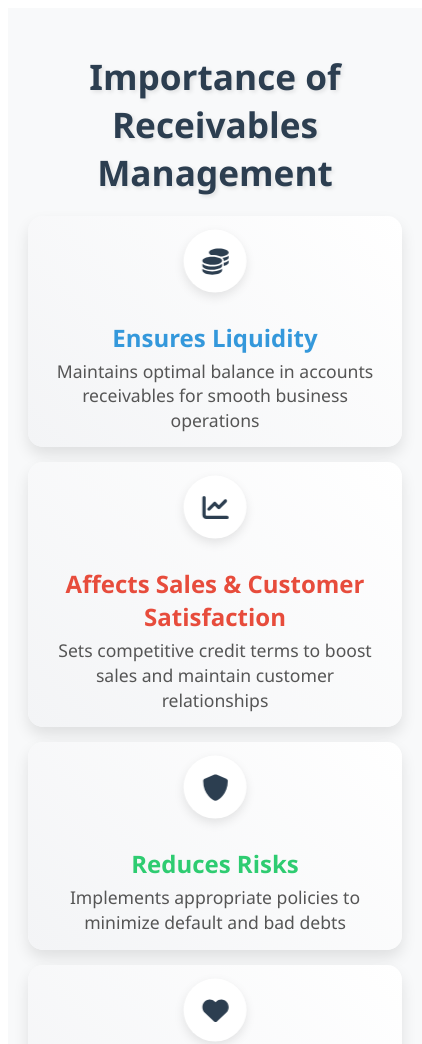
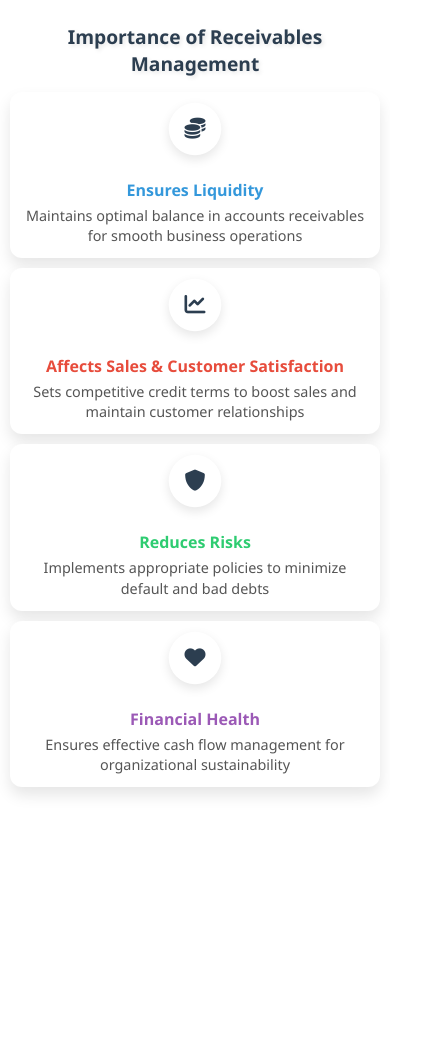
Before and after one commit to arunkitty27/MyHTMLPage, a plain HTML site: page revievableManagements.html in a window 390 px wide. Shown: the top 1044 px of the page, 422 px wide, since content can reach past the window. After the commit the page ends 844 px from the top, so only its background shows below. Drawn offline with Linux system fonts and the light colour scheme.

Commit message:
revievableManagements.html

```diff
--- a/revievableManagements.html
+++ b/revievableManagements.html
@@ -6,44 +6,45 @@
     <title>Receivables Management Infographic</title>
     <link href="https://cdnjs.cloudflare.com/ajax/libs/font-awesome/6.0.0/css/all.min.css" rel="stylesheet">
     <style>
+        body {
+            margin: 0;
+            padding: 0;
+            font-family: 'Segoe UI', Tahoma, Geneva, Verdana, sans-serif;
+        }
         .infographic-container {
-            width: 1200px;
-            height: 600px;
+            max-width: 100%;
+            padding: 15px;
             margin: 0 auto;
-            padding: 20px;
-            font-family: 'Segoe UI', Tahoma, Geneva, Verdana, sans-serif;
-            background: #f8f9fa;
+            box-sizing: border-box;
         }
         .section {
-            background: linear-gradient(45deg, #f3f4f6, #ffffff);
-            border-radius: 15px;
-            padding: 20px;
-            margin: 15px 0;
-            box-shadow: 0 8px 15px rgba(0,0,0,0.1);
-            transform: translateY(0);
+            border-radius: 12px;
+            padding: 15px;
+            margin: 12px 0;
+            box-shadow: 0 8px 15px rgba(0, 0, 0, 0.1);
             transition: all 0.4s ease;
             display: flex;
             align-items: center;
-            gap: 20px;
+            gap: 15px;
+            background: white;
         }
         .section:hover {
             transform: translateY(-10px);
-            box-shadow: 0 15px 30px rgba(0,0,0,0.15);
-            background: linear-gradient(45deg, #ffffff, #f3f4f6);
+            box-shadow: 0 15px 30px rgba(0, 0, 0, 0.15);
         }
         .icon-container {
-            width: 80px;
-            height: 80px;
+            width: 60px;
+            height: 60px;
             display: flex;
             align-items: center;
             justify-content: center;
             border-radius: 50%;
             background: white;
-            box-shadow: 0 4px 10px rgba(0,0,0,0.1);
+            box-shadow: 0 4px 10px rgba(0, 0, 0, 0.1);
             animation: pulse 2s infinite;
         }
         .icon {
-            font-size: 30px;
+            font-size: 24px;
             color: #2c3e50;
         }
         .content {
@@ -57,39 +58,64 @@
         h1 {
             text-align: center;
             color: #2c3e50;
-            font-size: 2.2em;
-            margin-bottom: 20px;
-            text-shadow: 2px 2px 4px rgba(0,0,0,0.1);
+            font-size: 1.8em;
+            margin-bottom: 15px;
+            text-shadow: 2px 2px 4px rgba(0, 0, 0, 0.1);
         }
         h2 {
             margin: 0;
-            font-size: 1.5em;
+            font-size: 1.3em;
         }
         p {
-            font-size: 1.1em;
+            font-size: 1em;
             line-height: 1.4;
             color: #555;
             margin: 5px 0 0 0;
         }
-        @media (max-width: 1200px) {
-            .infographic-container {
-                width: 100%;
-                height: auto;
-            }
-        }
-        @media (max-width: 768px) {
+        @media (max-width: 800px) {
             .section {
                 flex-direction: column;
                 text-align: center;
-                padding: 15px;
             }
             .icon-container {
-                width: 60px;
-                height: 60px;
+                width: 50px;
+                height: 50px;
                 margin-bottom: 10px;
             }
             .icon {
-                font-size: 25px;
+                font-size: 20px;
+            }
+            h1 {
+                font-size: 1.5em;
+            }
+            h2 {
+                font-size: 1.2em;
+            }
+            p {
+                font-size: 0.95em;
+            }
+        }
+        @media (max-width: 600px) {
+            .infographic-container {
+                padding: 10px;
+            }
+            .section {
+                padding: 12px;
+                margin: 10px 0;
+            }
+            h1 {
+                font-size: 1.4em;
+            }
+        }
+        @media (max-width: 400px) {
+            h1 {
+                font-size: 1.2em;
+            }
+            h2 {
+                font-size: 1em;
+            }
+            p {
+                font-size: 0.9em;
             }
         }
     </style>
@@ -138,27 +164,5 @@
             </div>
         </div>
     </div>
-
-    <script src="https://cdnjs.cloudflare.com/ajax/libs/font-awesome/6.0.0/js/all.min.js"></script>
-    <script>
-        document.querySelectorAll('.section').forEach(section => {
-            section.addEventListener('mouseover', () => {
-                section.style.transform = 'translateY(-15px) scale(1.02)';
-            });
-            section.addEventListener('mouseout', () => {
-                section.style.transform = 'translateY(0) scale(1)';
-            });
-        });
-
-        document.querySelectorAll('.icon-container').forEach(container => {
-            container.addEventListener('mouseover', () => {
-                container.style.transform = 'rotate(360deg)';
-                container.style.transition = 'transform 0.8s ease';
-            });
-            container.addEventListener('mouseout', () => {
-                container.style.transform = 'rotate(0deg)';
-            });
-        });
-    </script>
 </body>
 </html>
```
